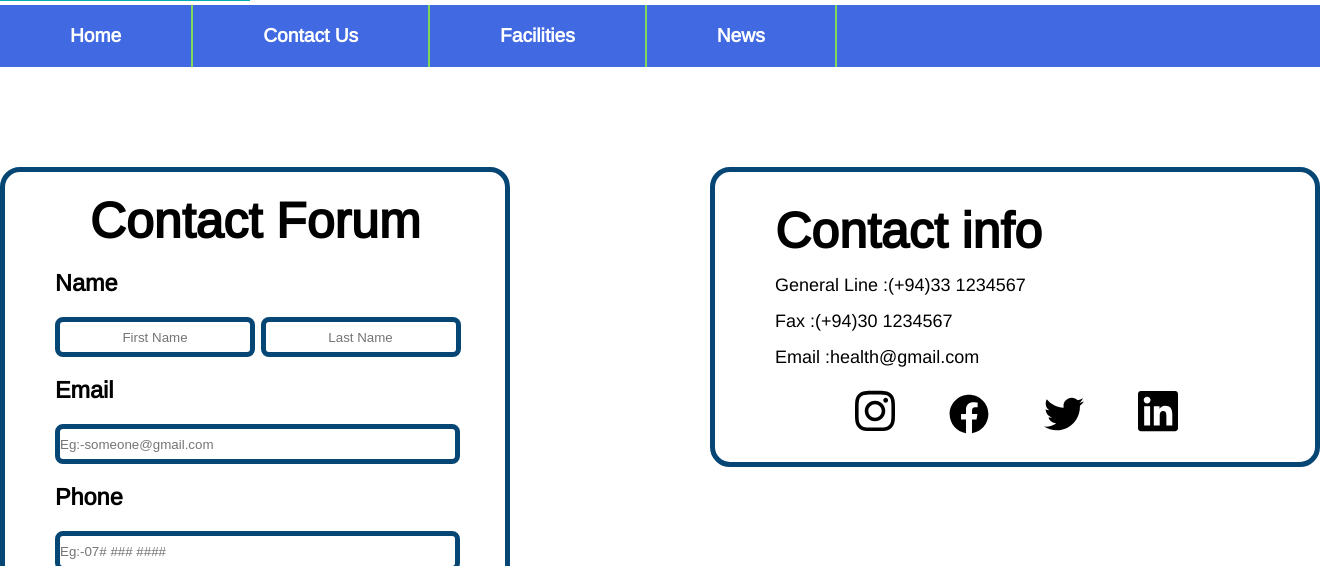
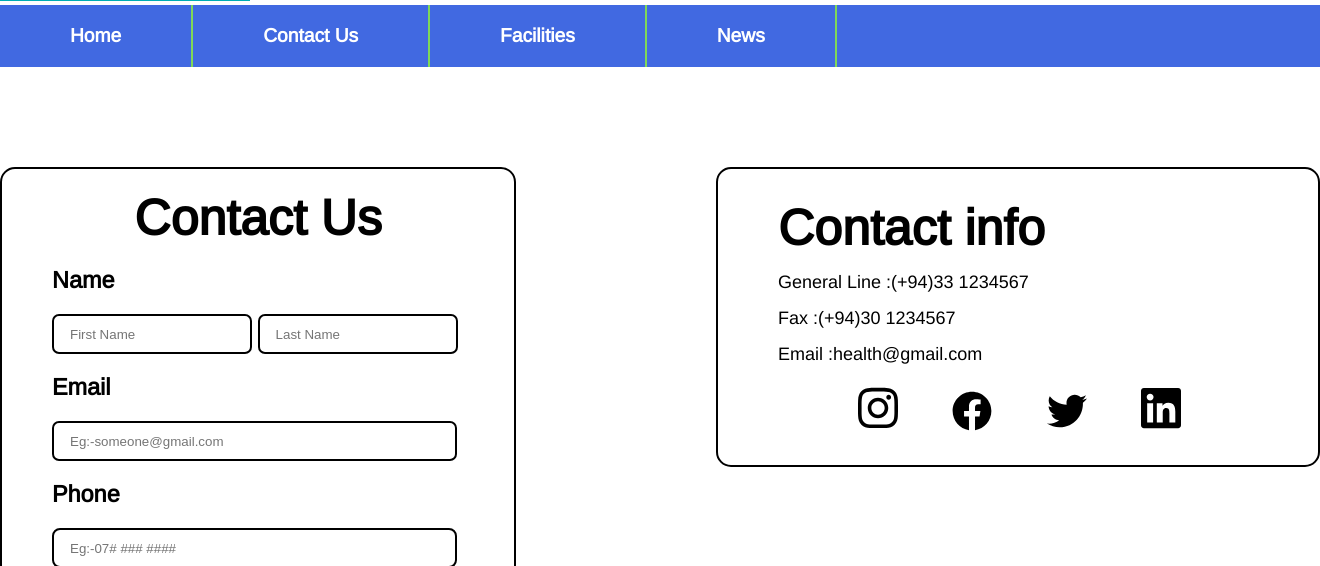
Before and after one commit to hxshan/Health_CheckUp_System, a PHP site: page /pages/contact.php in a window 1320 px wide. Shown: the part 249-815 px from the top of the page. Run offline with PHP 8.4, Linux system fonts and the light colour scheme.

Commit message:
Contact page css fixes

```diff
--- a/pages/UserDashboard.php
+++ b/pages/UserDashboard.php
@@ -1,5 +1,6 @@
 <?php
 session_start();
+
 ?>
 <!DOCTYPE html>
 <html lang="en">
--- a/pages/contact.php
+++ b/pages/contact.php
@@ -37,7 +37,7 @@ session_start();
 </div>
       <div class="container">
         <div class="contact">
-          <h1>Contact Forum</h1>
+          <h1>Contact Us</h1>
           <form>
             <h3>Name</h3>
             <input type="text" id="fname" name="fname" placeholder="First Name" />
@@ -64,12 +64,7 @@ session_start();
               placeholder="subject"
             />
             <h3>Message</h3>
-            <input
-              type="text"
-              id="message"
-              name="message"
-              placeholder="message"
-            />
+            <textarea id="message" name="message"cols="30" rows="10" placeholder="Type Message"></textarea>
             <input id="send" type="submit" value="send" />
           </form>
         </div>
@@ -80,10 +75,10 @@ session_start();
             <p>Fax :(+94)30 1234567</p>
             <p>Email :health@gmail.com</p>
             <div class="icons">
-            <img src="images/instagram.svg" width="40px" />
-            <img src="images/facebook.svg" width="40px" />
-            <img src="images/twitter.svg" width="40px" />
-            <img src="images/linkedin.svg" width="40px" />
+            <img src="../images/instagram.svg" width="40px" />
+            <img src="../images/facebook.svg" width="40px" />
+            <img src="../images/twitter.svg" width="40px" />
+            <img src="../images/linkedin.svg" width="40px" />
             </div>
           </div>
           <div class="location">
--- a/styles/Static_site.css
+++ b/styles/Static_site.css
@@ -11,7 +11,21 @@ main{
     font-family: 'Arimo', sans-serif;
     background-color: white;
 }
-
+.prof-info{
+    display: flex;
+    flex-direction: row;
+    align-items: center;
+    max-height: 3rem;
+}
+.prof-img{
+    max-width: 2rem;
+    height: auto;
+    margin-left: 1rem;
+}
+.prof-img img{
+    height: 100%;
+    width: 100%;
+}
 .center{
     display: flex;
     flex-direction: column;
@@ -196,21 +210,21 @@ svg{
 }
 
 .contact{
-    border: 5px solid #054675;
+    border: 2px solid black;
     max-height: 800px;
     min-width: 500px;
-    border-radius: 20px;
+    border-radius: 15px;
     align-items: center;
     margin-top: 100px;
     color:black;
 }
 
 .info{
-    border: 5px solid #054675;
+    border: 2px solid black;
     min-height: 300px;
     min-width: 500px;
     margin-left: 200px;
-    border-radius: 20px;
+    border-radius: 15px;
     margin-top: 100px;
     padding: 30px 0px 0px 60px;
     color:black;
@@ -218,12 +232,12 @@ svg{
 .location{
     margin-left: 200px;
     margin-top: 100px;
-    border: 5px solid #054675;
-    border-radius: 20px;
+    border: 2px solid black;
+    border-radius: 15px;
 }
 
 .location iframe{
-    border-radius: 20px;
+    border-radius:15px;
 }
 
 .contact h1{
@@ -237,48 +251,53 @@ form{
 }
 
 form #fname{
-    border-radius: 8px;
-    border:5px solid #054675;
+    border-radius: 7px;
+    border:2px solid black;
     height: 40px;
     width: 200px;
     margin-top: 20px;
-    text-align: center;
+    padding-left: 1rem;
 }
 form #lname{
-    border-radius: 8px;
+    border-radius: 7px;
     height: 40px;
     width: 200px;
-    border:5px solid #054675;
-    text-align: center;
+    border:2px solid black;
+    padding-left: 1rem;
 }
 form #email{
-    border-radius: 8px;
+    border-radius: 7px;
     height: 40px;
     width: 405px;
     margin-top: 20px;
-    border:5px solid #054675;
+    border:2px solid black;
+    padding-left: 1rem;
 }
 form #phone{
     border-radius: 8px;
     height: 40px;
     width: 405px;
     margin-top: 20px;
-    border:5px solid #054675;
+    border:2px solid black;
+    padding-left: 1rem;
 }
 form #subject{
     border-radius: 8px;
     height: 40px;
     width: 405px;
     margin-top: 20px;
-    border:5px solid #054675;
+    border:2px solid black;
+    padding-left: 1rem;
 }
 form #message{
     border-radius: 8px;
     height: 150px;
     width: 405px;
     margin-top: 20px;
-    border:5px solid #054675;
+    border:2px solid black;
+    padding-left: 1rem;
 }
+
 form #send{
     border-radius: 8px;
     height: 40px;
--- a/styles/signup.css
+++ b/styles/signup.css
@@ -66,8 +66,8 @@
 
   .message {
     font-size: 1.2rem;
-    background: -webkit-linear-gradient(#7fd858, royalblue);
-
+    font-weight: 600;
+    color:#7FD858;
     margin-bottom: 0;
   }
 
```
Also changed, not shown: index.php (+11 -1 lines), images/pfp.jpg (added).
